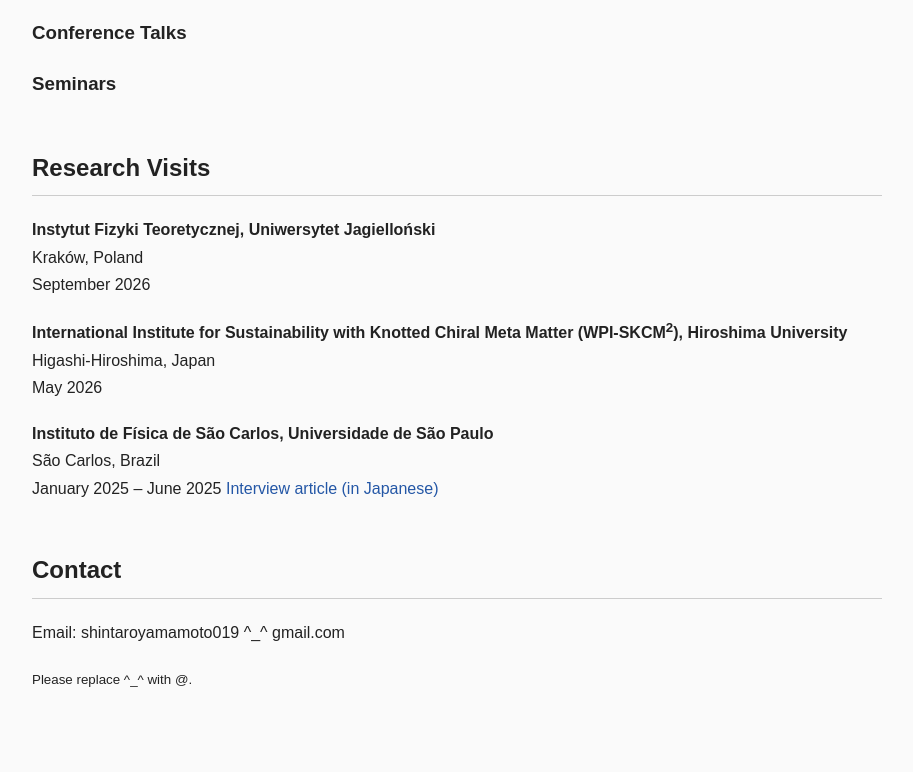
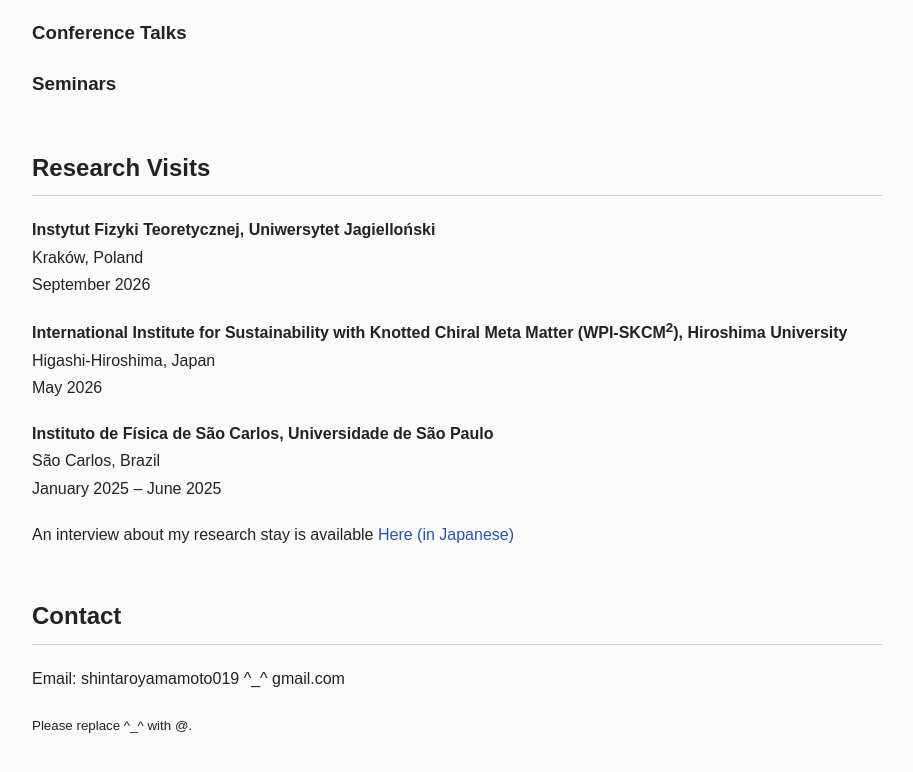
Before and after one commit to YamaPhys/yamaphys.github.io, a plain HTML site: page index.html in a window 1280 px wide. Shown: the part 1417-2189 px from the top of the page, without its empty margins (183-1096 px from the left). Before the commit the page ends 2168 px from the top, so only its background shows below. Drawn offline with Linux system fonts and the light colour scheme.

Commit message:
Update index.html

```diff
--- a/index.html
+++ b/index.html
@@ -172,10 +172,13 @@
   São Carlos, Brazil
   <br>
   January 2025 – June 2025
+  </p>
 
+  <p>
+  An interview about my research stay is available
   <a href="https://www.tus.ac.jp/kokusai_program/interview/21.html"
      target="_blank" rel="noopener noreferrer">
-    Interview article (in Japanese)
+    Here (in Japanese)
   </a>
   </p>
 
```
